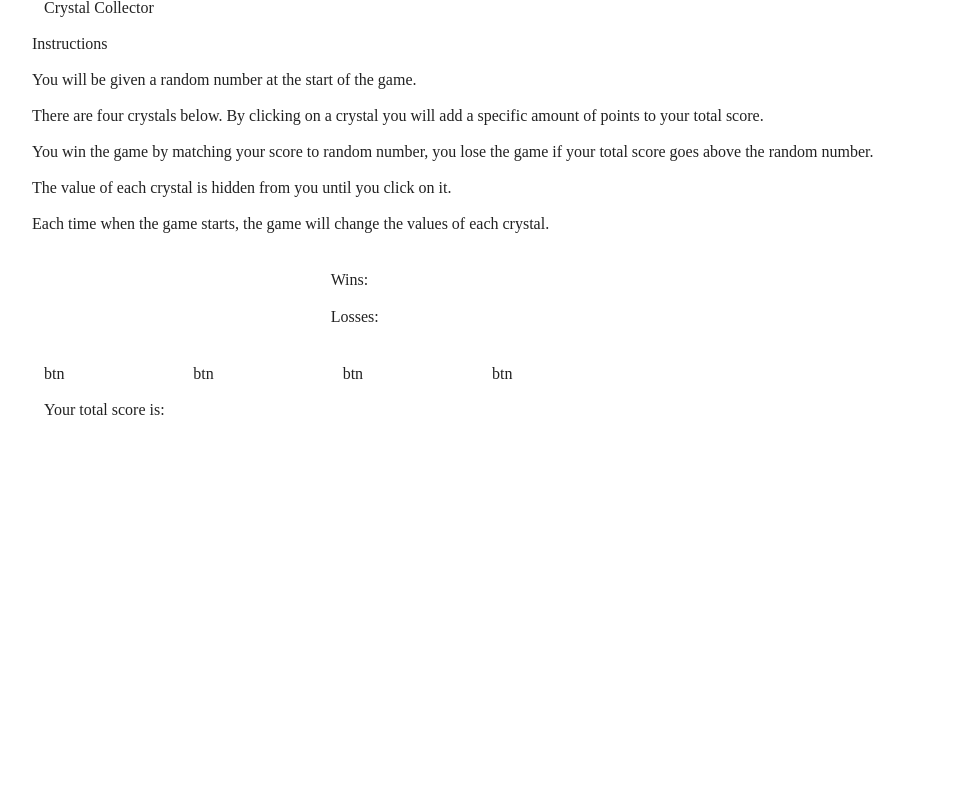
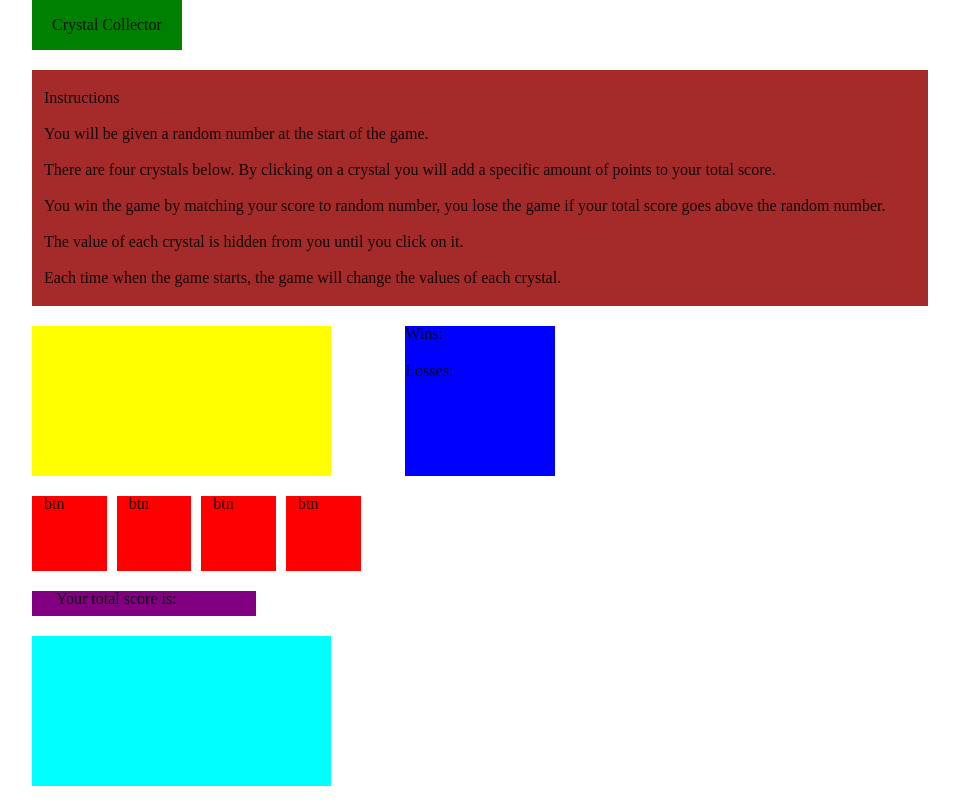
Before and after one commit to MichaelDillie/unit-4-game, a plain HTML site: page index.html in a window 1280 px wide. Shown: the whole page, without its empty margins (160-1119 px from the left). Drawn offline with nearby package versions, Linux system fonts and the light colour scheme.

Commit message:
index.html is now complete. Added base css to index.html

```diff
--- a/assets/css/style.css
+++ b/assets/css/style.css
@@ -0,0 +1,33 @@
+.title-wrapper {
+    background: green;
+    height: 50px;
+    width: 150px;
+    text-align: center;
+    line-height: 50px;
+}
+.instructions {
+    background: brown;
+    padding-top: 20px;
+}
+.add-up-wrapper {
+    background: yellow;
+    height: 150px;
+
+}
+.win-loss-wrapper {
+    background: blue;
+    height: 150px;
+}
+.buttons {
+    height: 75px;
+    background: red;
+    margin-right: 10px;
+}
+.total-score-title {
+    background: purple;
+    height: 25px;
+}
+.total-score-wrapper {
+    background: aqua;
+    height: 150px;
+}
--- a/index.html
+++ b/index.html
@@ -16,50 +16,68 @@
     <section class="container">
 
         <div class="row game-title">
+            <div class="title-wrapper">
                 <h1 class="col m12">Crystal Collector</h1>
+            </div>
         </div>
         <!-- END ROW -->
 
         <div class="row instructions">
             <div class="col m12 instructions-wrapper">
+                <div class="col m12">
                     <h4 class="row">Instructions</h4>
+                </div>
+                <div class="col m12">
                     <p class="row">You will be given a random number at the start of the game.</p>
+                </div>
+                <div class="col m12">
                     <p class="row">There are four crystals below. By clicking on a crystal you will add a specific amount of points to your total score.</p>
+                </div>
+                <div class="col m12">
                     <p class="row">You win the game by matching your score to random number, you lose the game if your total score goes above the random number.</p>
+                </div>
+                <div class="col m12">
                     <p class="row">The value of each crystal is hidden from you until you click on it.</p>
+                </div>
+                <div  class="col m12">
                     <p class="row">Each time when the game starts, the game will change the values of each crystal.</p>
+                </div>
             </div>
         </div>
         <!-- END ROW -->
 
         <div class="row">
-            <div class="col m4">
+            <div class="col m4 add-up-wrapper">
                 <div id="add-up-num"></div>
             </div>
-            <div class="col m2">
+            <div class="col m1 blank-space"></div>
+            <div class="col m2 win-loss-wrapper">
                 <div class="row">Wins: <span class="col s12" id="wins"></span></div>
                 <div class="row">Losses: <span class="col s12" id="losses"></span></div>
             </div>
-            <div class="col m6 blank-space"></div>
+            <div class="col m5 blank-space"></div>
         </div>
         <!-- END ROW -->
 
         <div class="row">
-            <div class="col m2">btn</div>
-            <div class="col m2">btn</div>
-            <div class="col m2">btn</div>
-            <div class="col m2">btn</div>
+            <div class="col m1 buttons">btn</div>
+            <div class="col m1 buttons">btn</div>
+            <div class="col m1 buttons">btn</div>
+            <div class="col m1 buttons">btn</div>
             <div class="col m4 blank-space"></div>
         </div>
         <!-- END ROW -->
 
         <div class="row">
-            <p class="col m12 total-score-title">Your total score is:</p>
+            <div class="col m3 total-score-title">
+                <p class="col m12">Your total score is:</p>
+            </div>
+            <div class="col m9 blank-space"></div>
         </div>
         <!-- END ROW -->
 
         <div class="row">
-            <div class="col m4">
+            <div class="col m4 total-score-wrapper">
                 <div id="total-score"></div>
             </div>
             <div class="col m8 blank-space"></div>
```
Lines whose indentation alone changed are shown as unchanged.
